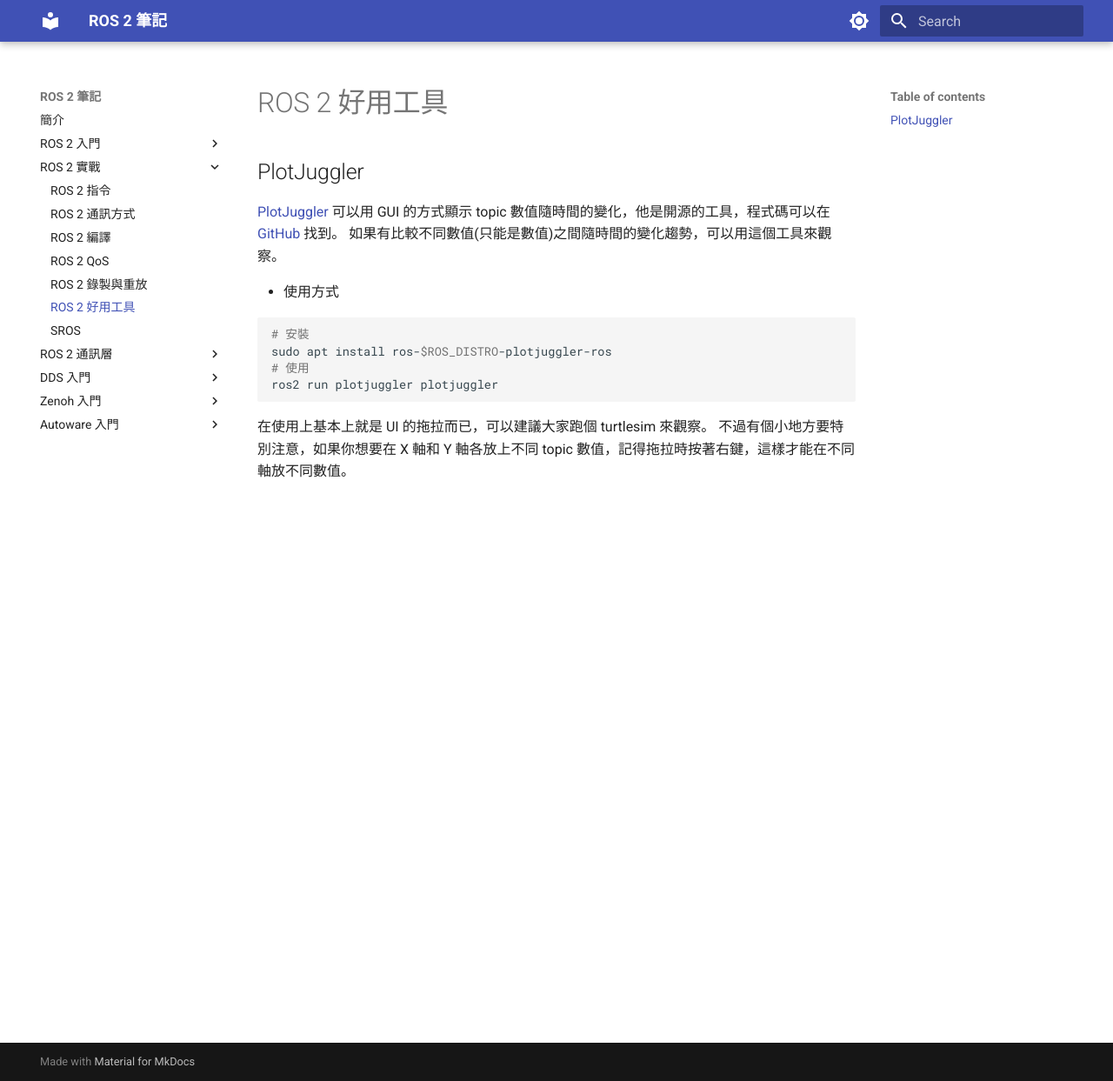
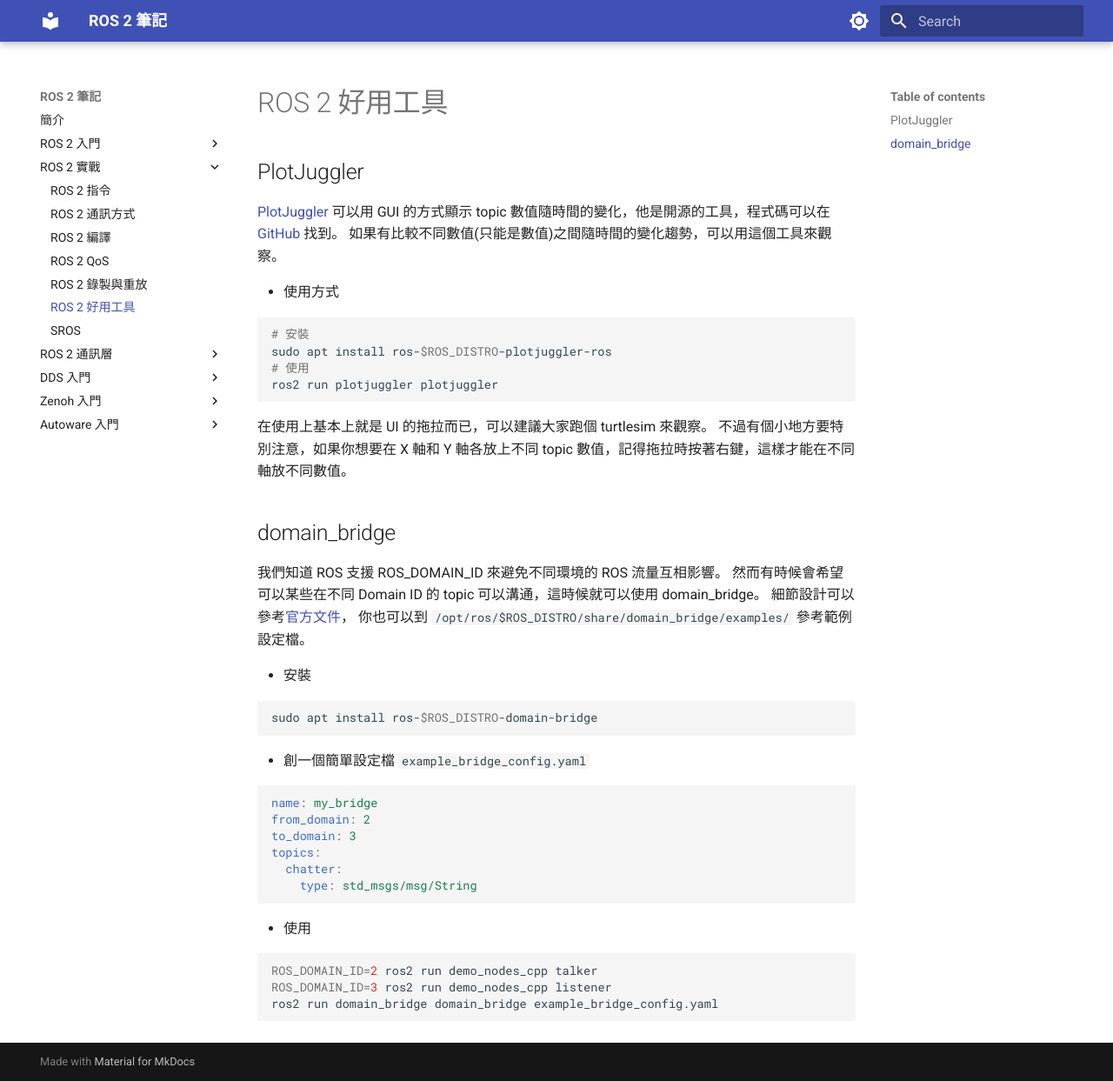
Before and after one commit to evshary/ros2-learning, an MkDocs documentation site: the page built from docs/ros2/tools.md, in a window 1280 px wide and 1243 px high. Shown: the whole window at 87% size. Built offline with MkDocs 1.6.1 and Material for MkDocs 9.7.7, drawn with Linux system fonts in a browser that asks for light colours.

Commit message:
Add domain_bridge.
Signed-off-by: ChenYing Kuo <evshary@gmail.com>

````diff
--- a/docs/ros2/tools.md
+++ b/docs/ros2/tools.md
@@ -23,3 +23,35 @@ ros2 run plotjuggler plotjuggler
 
 在使用上基本上就是 UI 的拖拉而已，可以建議大家跑個 turtlesim 來觀察。
 不過有個小地方要特別注意，如果你想要在 X 軸和 Y 軸各放上不同 topic 數值，記得拖拉時按著右鍵，這樣才能在不同軸放不同數值。
+
+## domain_bridge
+
+我們知道 ROS 支援 ROS_DOMAIN_ID 來避免不同環境的 ROS 流量互相影響。
+然而有時候會希望可以某些在不同 Domain ID 的 topic 可以溝通，這時候就可以使用 domain_bridge。
+細節設計可以參考[官方文件](https://github.com/ros2/domain_bridge/blob/main/doc/design.md)，
+你也可以到 `/opt/ros/$ROS_DISTRO/share/domain_bridge/examples/` 參考範例設定檔。
+
+* 安裝
+
+```bash
+sudo apt install ros-$ROS_DISTRO-domain-bridge
+```
+
+* 創一個簡單設定檔 `example_bridge_config.yaml`
+
+```yaml
+name: my_bridge
+from_domain: 2
+to_domain: 3
+topics:
+  chatter:
+    type: std_msgs/msg/String
+```
+
+* 使用
+
+```bash
+ROS_DOMAIN_ID=2 ros2 run demo_nodes_cpp talker
+ROS_DOMAIN_ID=3 ros2 run demo_nodes_cpp listener
+ros2 run domain_bridge domain_bridge example_bridge_config.yaml
+```
````
